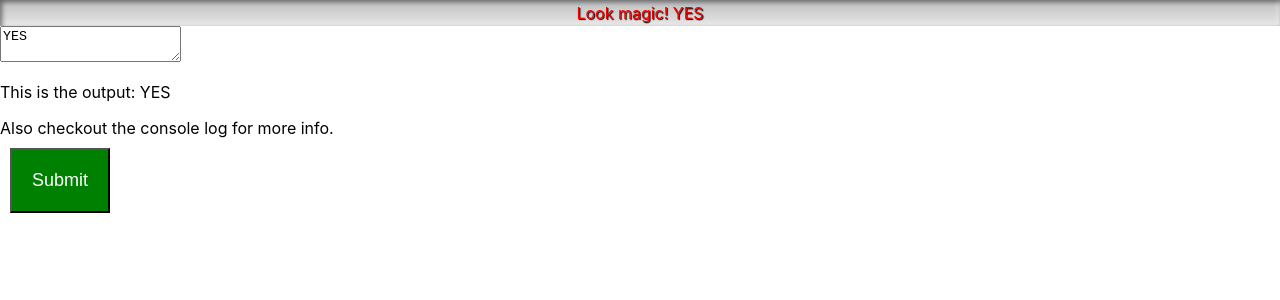
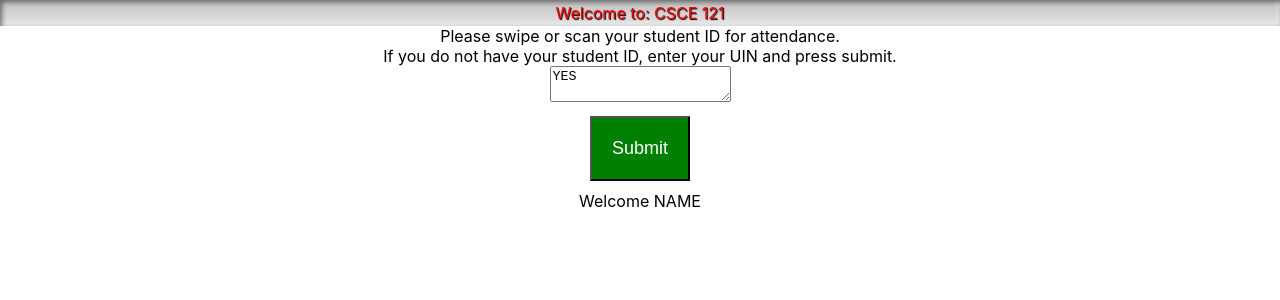
Before and after one commit to collier-watkins/FLYP-Pi-Repo, a React (Create React App) app in the folder frontend-uSite/usite/: page / in a window 1280 px wide. Shown: the top 300 px of the page. Built offline with nearby package versions, Linux system fonts and the light colour scheme.

Commit message:
UX: mockup wip

```diff
--- a/frontend-uSite/usite/src/App.css
+++ b/frontend-uSite/usite/src/App.css
@@ -1,3 +1,10 @@
+#center {
+  display: inline-block;
+}
+#wrapCenter {
+  text-align: center;
+}
+
 .Submitbutton {
   padding: 20px;
   margin: 10px;
--- a/frontend-uSite/usite/src/App.js
+++ b/frontend-uSite/usite/src/App.js
@@ -16,10 +16,6 @@ class Textbox extends Component {
           onChange = {this.props.onChange}
           defaultValue = {this.props.value}
         />
-        <p>This is the output: {this.props.value}</p>
-        <div>
-          Also checkout the console log for more info.
-        </div>
       </div>
     );
   }
@@ -79,7 +75,8 @@ class App extends Component {
     // We can define typical JS stuff here
     // - e.g. variables, helper functions
 
-    const value = this.state.value;
+    //const value = this.state.value;
+    const className = "CSCE 121";
 
     // The return is JSX language (Babel)
     // - Babel is a preprocessor JS language that is converted into plain JS
@@ -87,19 +84,30 @@ class App extends Component {
     return (
       <div>
         <div className = "Header">
-          Look magic! {value}
+          Welcome to: {className}
         </div>
-        <div>
+        <div id = "wrapCenter">
+          <div id = "center">
+            Please swipe or scan your student ID for attendance.
+          </div>
+        </div>
+        <div id = "wrapCenter">
+          <div id = "center">
+            If you do not have your student ID, enter your UIN and press submit.
+          </div>
           <Textbox
             onChange = {this.handleChange}
             defaultValue = {this.state.value}
             value = {this.state.value}
           />
+          <div>
+            <Submitbutton
+              onClick = { () => this.handleClick() }
+            />
+          </div>
         </div>
-        <div>
-          <Submitbutton
-            onClick = { () => this.handleClick() }
-          />
+        <div id = "wrapCenter">
+          Welcome NAME
         </div>
       </div>
     );
```
